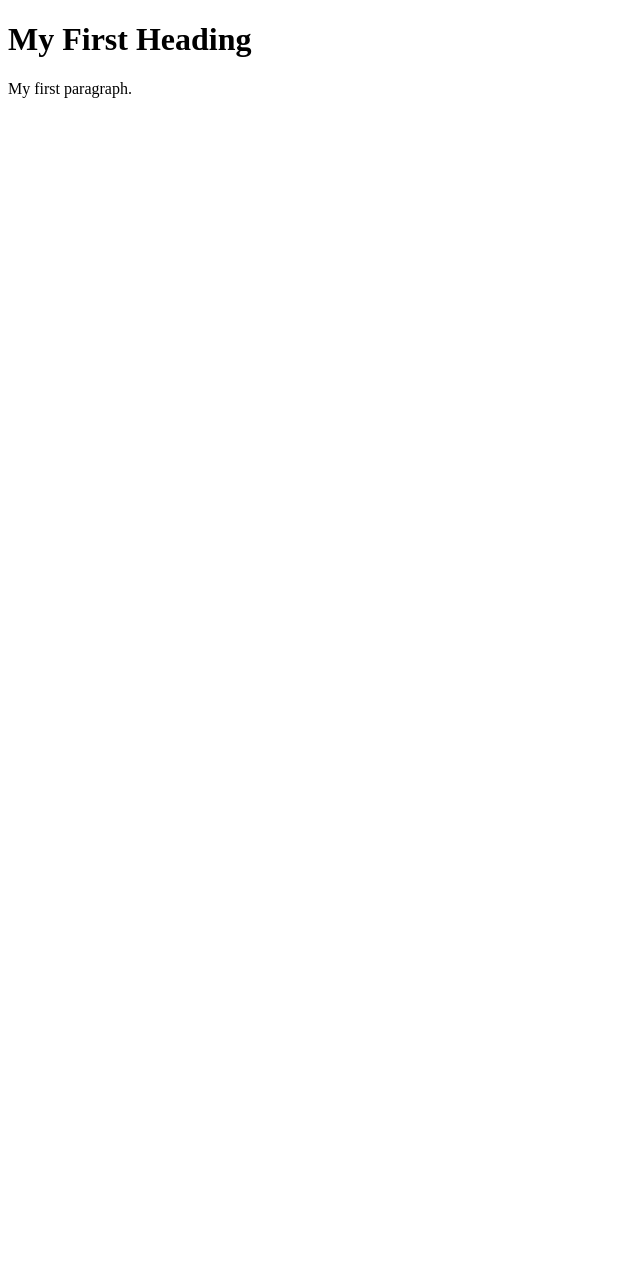
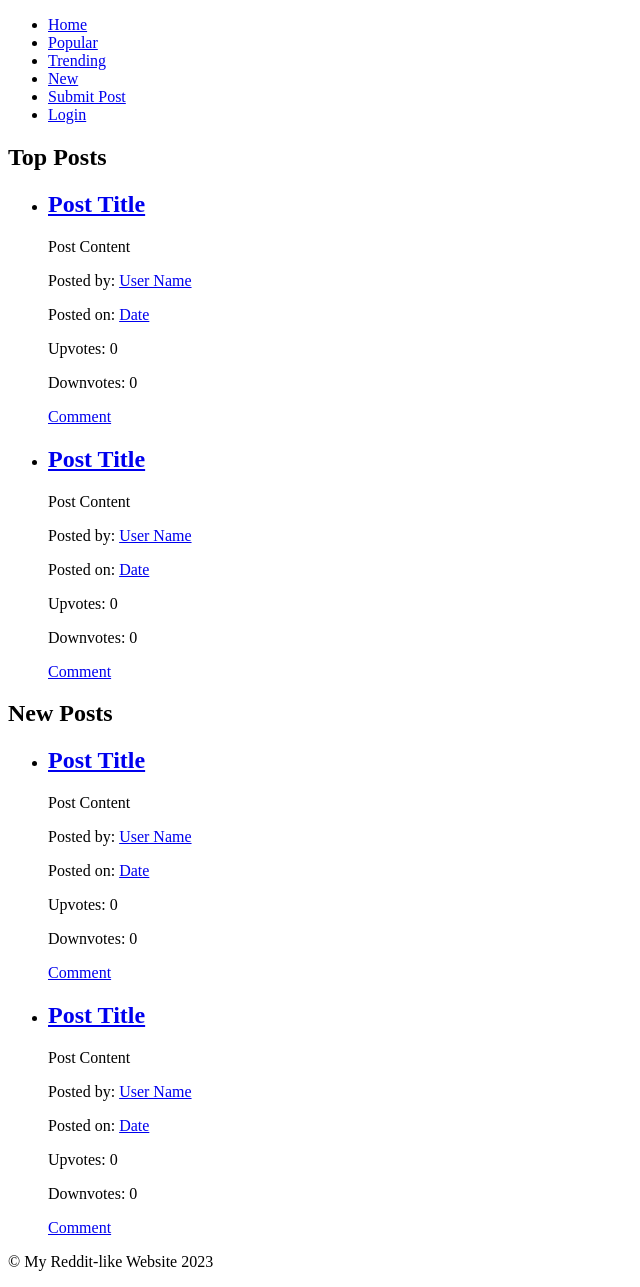
Before and after one commit to Plentyaway/RideLA, a plain HTML site: page base.html in a window 1280 px wide. Shown: the whole page, without its empty margins (0-640 px from the left). Before the commit the page ends 800 px from the top, so only its background shows below. Drawn offline with Linux system fonts and the light colour scheme.

Commit message:
Update base.html

```diff
--- a/base.html
+++ b/base.html
@@ -1,9 +1,73 @@
 <!DOCTYPE html>
 <html>
+<head>
+	<title>My Reddit-like Website</title>
+</head>
 <body>
+	<header>
+		<nav>
+			<ul>
+				<li><a href="#">Home</a></li>
+				<li><a href="#">Popular</a></li>
+				<li><a href="#">Trending</a></li>
+				<li><a href="#">New</a></li>
+				<li><a href="#">Submit Post</a></li>
+				<li><a href="#">Login</a></li>
+			</ul>
+		</nav>
+	</header>
 
-<h1>My First Heading</h1>
-<p>My first paragraph.</p>
+	<main>
+		<section>
+			<h1>Top Posts</h1>
+			<ul>
+				<li>
+					<h2><a href="#">Post Title</a></h2>
+					<p>Post Content</p>
+					<p>Posted by: <a href="#">User Name</a></p>
+					<p>Posted on: <a href="#">Date</a></p>
+					<p>Upvotes: <span>0</span></p>
+					<p>Downvotes: <span>0</span></p>
+					<p><a href="#">Comment</a></p>
+				</li>
+				<li>
+					<h2><a href="#">Post Title</a></h2>
+					<p>Post Content</p>
+					<p>Posted by: <a href="#">User Name</a></p>
+					<p>Posted on: <a href="#">Date</a></p>
+					<p>Upvotes: <span>0</span></p>
+					<p>Downvotes: <span>0</span></p>
+					<p><a href="#">Comment</a></p>
+				</li>
+			</ul>
+		</section>
+		<section>
+			<h1>New Posts</h1>
+			<ul>
+				<li>
+					<h2><a href="#">Post Title</a></h2>
+					<p>Post Content</p>
+					<p>Posted by: <a href="#">User Name</a></p>
+					<p>Posted on: <a href="#">Date</a></p>
+					<p>Upvotes: <span>0</span></p>
+					<p>Downvotes: <span>0</span></p>
+					<p><a href="#">Comment</a></p>
+				</li>
+				<li>
+					<h2><a href="#">Post Title</a></h2>
+					<p>Post Content</p>
+					<p>Posted by: <a href="#">User Name</a></p>
+					<p>Posted on: <a href="#">Date</a></p>
+					<p>Upvotes: <span>0</span></p>
+					<p>Downvotes: <span>0</span></p>
+					<p><a href="#">Comment</a></p>
+				</li>
+			</ul>
+		</section>
+	</main>
 
+	<footer>
+		<p>&copy; My Reddit-like Website 2023</p>
+	</footer>
 </body>
 </html>
```
